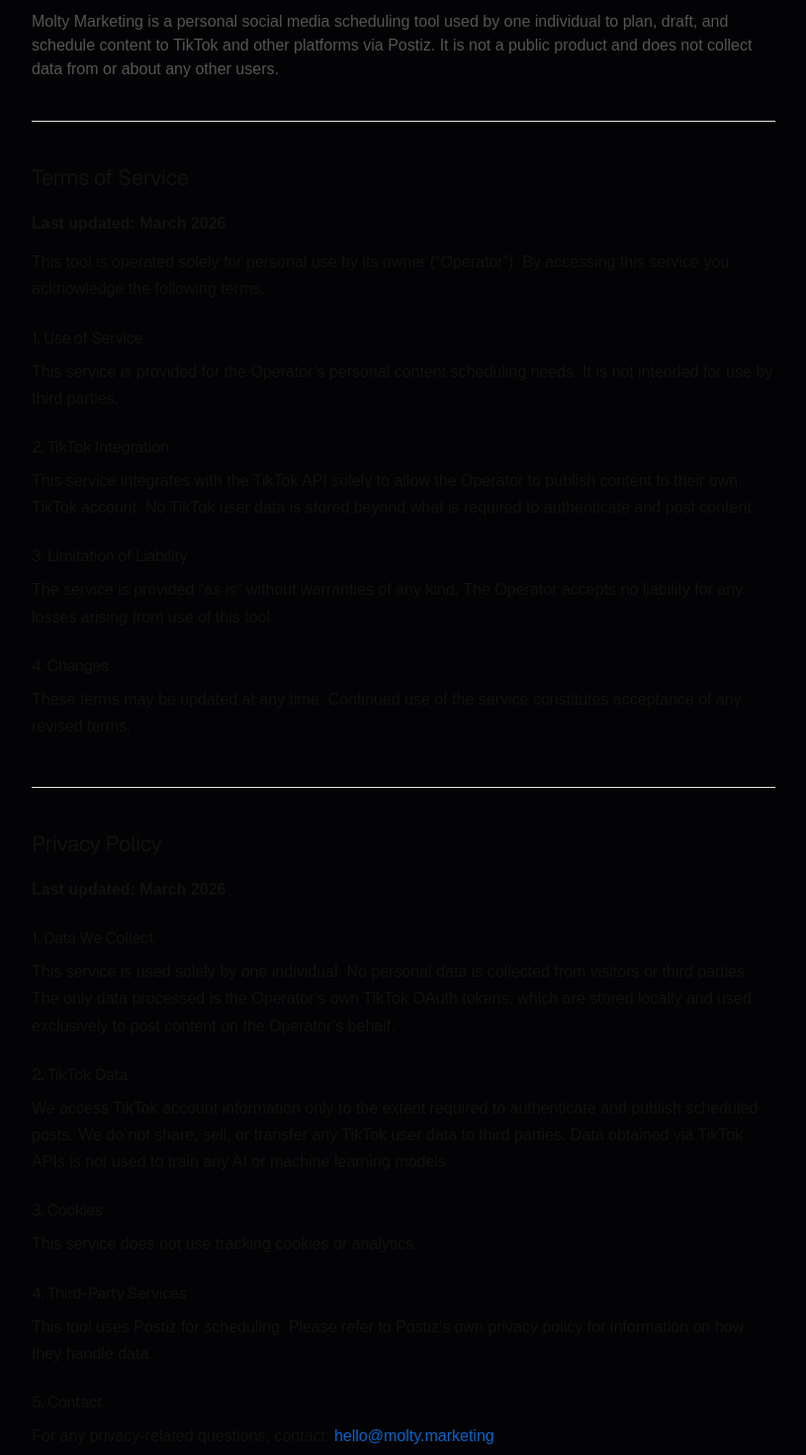
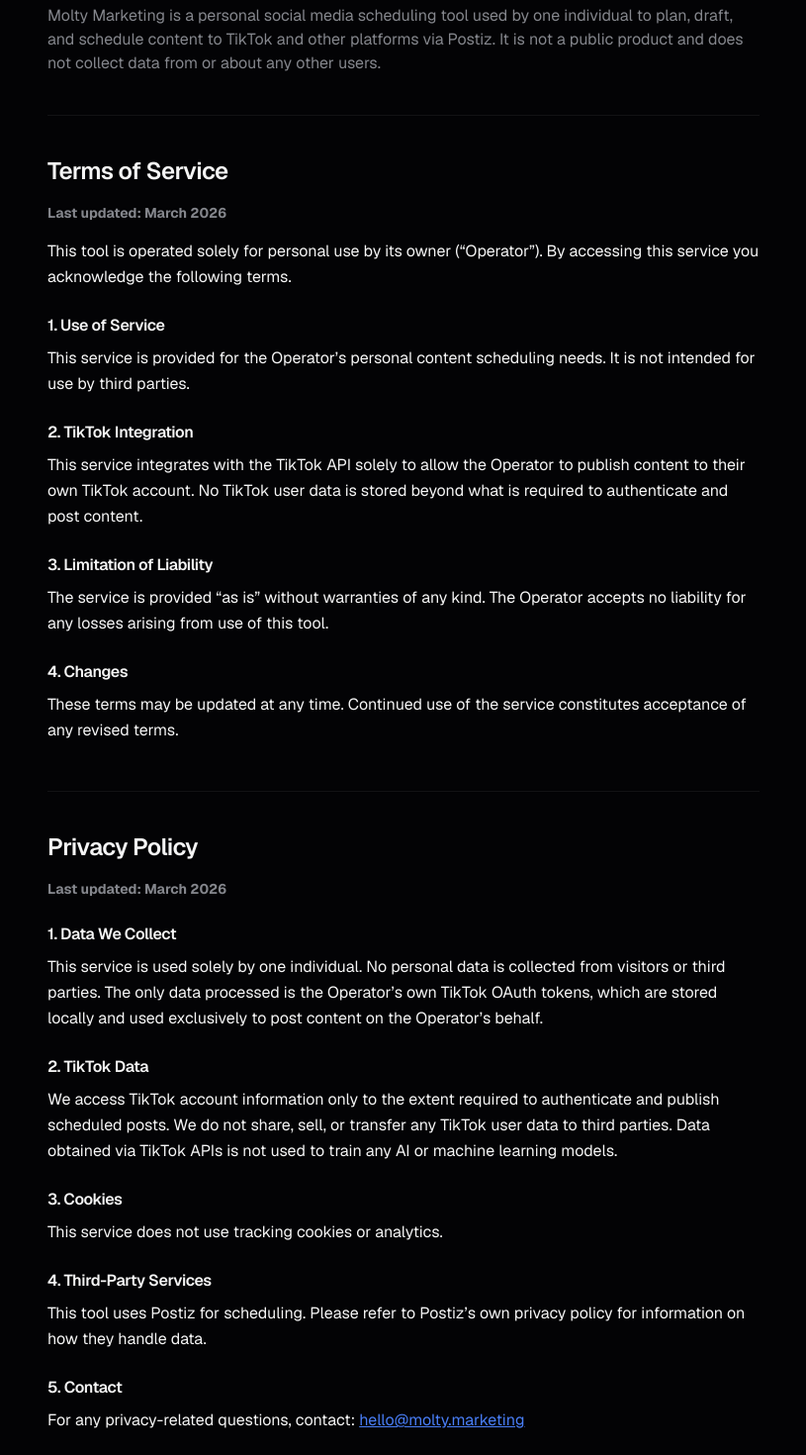
Before and after one commit to molty-assistant/marketing-tool, a Next.js app: page /tiktok in a window 1280 px wide. Shown: the part 80-1550 px from the top of the page at 99% size, without its empty margins (232-1047 px from the left). Built offline with nearby package versions, Linux system fonts and the light colour scheme.

Commit message:
fix: use semantic theme tokens on TikTok page for dark mode compatibility

```diff
--- a/src/app/tiktok/page.tsx
+++ b/src/app/tiktok/page.tsx
@@ -4,85 +4,94 @@ export const metadata = {
 
 export default function TikTokPage() {
   return (
-    <main style={{ fontFamily: 'sans-serif', maxWidth: 800, margin: '0 auto', padding: '40px 24px', color: '#111' }}>
-      <h1 style={{ fontSize: 28, marginBottom: 8 }}>Molty Marketing</h1>
-      <p style={{ color: '#555', marginBottom: 40 }}>
+    <main className="max-w-3xl mx-auto px-6 py-10 text-foreground">
+      <h1 className="text-3xl font-bold mb-2">Molty Marketing</h1>
+      <p className="text-muted-foreground mb-10">
         Molty Marketing is a personal social media scheduling tool used by one individual to
         plan, draft, and schedule content to TikTok and other platforms via Postiz. It is not
         a public product and does not collect data from or about any other users.
       </p>
 
-      <hr style={{ border: 'none', borderTop: '1px solid #e5e5e5', marginBottom: 40 }} />
+      <hr className="border-border mb-10" />
 
-      <section style={{ marginBottom: 48 }}>
-        <h2 style={{ fontSize: 22, marginBottom: 16 }}>Terms of Service</h2>
-        <p style={{ lineHeight: 1.7, marginBottom: 12 }}>
-          <strong>Last updated: March 2026</strong>
-        </p>
-        <p style={{ lineHeight: 1.7, marginBottom: 12 }}>
+      <section className="mb-12">
+        <h2 className="text-2xl font-semibold mb-4">Terms of Service</h2>
+        <p className="text-sm text-muted-foreground mb-4"><strong>Last updated: March 2026</strong></p>
+
+        <p className="leading-relaxed mb-3">
           This tool is operated solely for personal use by its owner (&ldquo;Operator&rdquo;). By accessing
           this service you acknowledge the following terms.
         </p>
-        <h3 style={{ fontSize: 16, marginTop: 24, marginBottom: 8 }}>1. Use of Service</h3>
-        <p style={{ lineHeight: 1.7, marginBottom: 12 }}>
+
+        <h3 className="font-semibold mt-6 mb-2">1. Use of Service</h3>
+        <p className="leading-relaxed mb-3">
           This service is provided for the Operator&rsquo;s personal content scheduling needs. It is
           not intended for use by third parties.
         </p>
-        <h3 style={{ fontSize: 16, marginTop: 24, marginBottom: 8 }}>2. TikTok Integration</h3>
-        <p style={{ lineHeight: 1.7, marginBottom: 12 }}>
+
+        <h3 className="font-semibold mt-6 mb-2">2. TikTok Integration</h3>
+        <p className="leading-relaxed mb-3">
           This service integrates with the TikTok API solely to allow the Operator to publish
           content to their own TikTok account. No TikTok user data is stored beyond what is
           required to authenticate and post content.
         </p>
-        <h3 style={{ fontSize: 16, marginTop: 24, marginBottom: 8 }}>3. Limitation of Liability</h3>
-        <p style={{ lineHeight: 1.7, marginBottom: 12 }}>
+
+        <h3 className="font-semibold mt-6 mb-2">3. Limitation of Liability</h3>
+        <p className="leading-relaxed mb-3">
           The service is provided &ldquo;as is&rdquo; without warranties of any kind. The Operator accepts
           no liability for any losses arising from use of this tool.
         </p>
-        <h3 style={{ fontSize: 16, marginTop: 24, marginBottom: 8 }}>4. Changes</h3>
-        <p style={{ lineHeight: 1.7 }}>
+
+        <h3 className="font-semibold mt-6 mb-2">4. Changes</h3>
+        <p className="leading-relaxed">
           These terms may be updated at any time. Continued use of the service constitutes
           acceptance of any revised terms.
         </p>
       </section>
 
-      <hr style={{ border: 'none', borderTop: '1px solid #e5e5e5', marginBottom: 40 }} />
+      <hr className="border-border mb-10" />
 
-      <section style={{ marginBottom: 48 }}>
-        <h2 style={{ fontSize: 22, marginBottom: 16 }}>Privacy Policy</h2>
-        <p style={{ lineHeight: 1.7, marginBottom: 12 }}>
-          <strong>Last updated: March 2026</strong>
-        </p>
-        <h3 style={{ fontSize: 16, marginTop: 24, marginBottom: 8 }}>1. Data We Collect</h3>
-        <p style={{ lineHeight: 1.7, marginBottom: 12 }}>
+      <section className="mb-12">
+        <h2 className="text-2xl font-semibold mb-4">Privacy Policy</h2>
+        <p className="text-sm text-muted-foreground mb-4"><strong>Last updated: March 2026</strong></p>
+
+        <h3 className="font-semibold mt-6 mb-2">1. Data We Collect</h3>
+        <p className="leading-relaxed mb-3">
           This service is used solely by one individual. No personal data is collected from
           visitors or third parties. The only data processed is the Operator&rsquo;s own TikTok
           OAuth tokens, which are stored locally and used exclusively to post content on the
           Operator&rsquo;s behalf.
         </p>
-        <h3 style={{ fontSize: 16, marginTop: 24, marginBottom: 8 }}>2. TikTok Data</h3>
-        <p style={{ lineHeight: 1.7, marginBottom: 12 }}>
+
+        <h3 className="font-semibold mt-6 mb-2">2. TikTok Data</h3>
+        <p className="leading-relaxed mb-3">
           We access TikTok account information only to the extent required to authenticate
           and publish scheduled posts. We do not share, sell, or transfer any TikTok user
           data to third parties. Data obtained via TikTok APIs is not used to train any AI
           or machine learning models.
         </p>
-        <h3 style={{ fontSize: 16, marginTop: 24, marginBottom: 8 }}>3. Cookies</h3>
-        <p style={{ lineHeight: 1.7, marginBottom: 12 }}>
+
+        <h3 className="font-semibold mt-6 mb-2">3. Cookies</h3>
+        <p className="leading-relaxed mb-3">
           This service does not use tracking cookies or analytics.
         </p>
-        <h3 style={{ fontSize: 16, marginTop: 24, marginBottom: 8 }}>4. Third-Party Services</h3>
-        <p style={{ lineHeight: 1.7, marginBottom: 12 }}>
+
+        <h3 className="font-semibold mt-6 mb-2">4. Third-Party Services</h3>
+        <p className="leading-relaxed mb-3">
           This tool uses Postiz for scheduling. Please refer to Postiz&rsquo;s own privacy policy for
           information on how they handle data.
         </p>
-        <h3 style={{ fontSize: 16, marginTop: 24, marginBottom: 8 }}>5. Contact</h3>
-        <p style={{ lineHeight: 1.7 }}>
-          For any privacy-related questions, contact: <a href="mailto:hello@molty.marketing" style={{ color: '#0066cc' }}>hello@molty.marketing</a>
+
+        <h3 className="font-semibold mt-6 mb-2">5. Contact</h3>
+        <p className="leading-relaxed">
+          For any privacy-related questions, contact:{' '}
+          <a href="mailto:hello@molty.marketing" className="text-primary underline">
+            hello@molty.marketing
+          </a>
         </p>
       </section>
 
-      <footer style={{ borderTop: '1px solid #e5e5e5', paddingTop: 24, color: '#888', fontSize: 14 }}>
+      <footer className="border-t border-border pt-6 text-sm text-muted-foreground">
         &copy; {new Date().getFullYear()} Molty Marketing. All rights reserved.
       </footer>
     </main>
```
